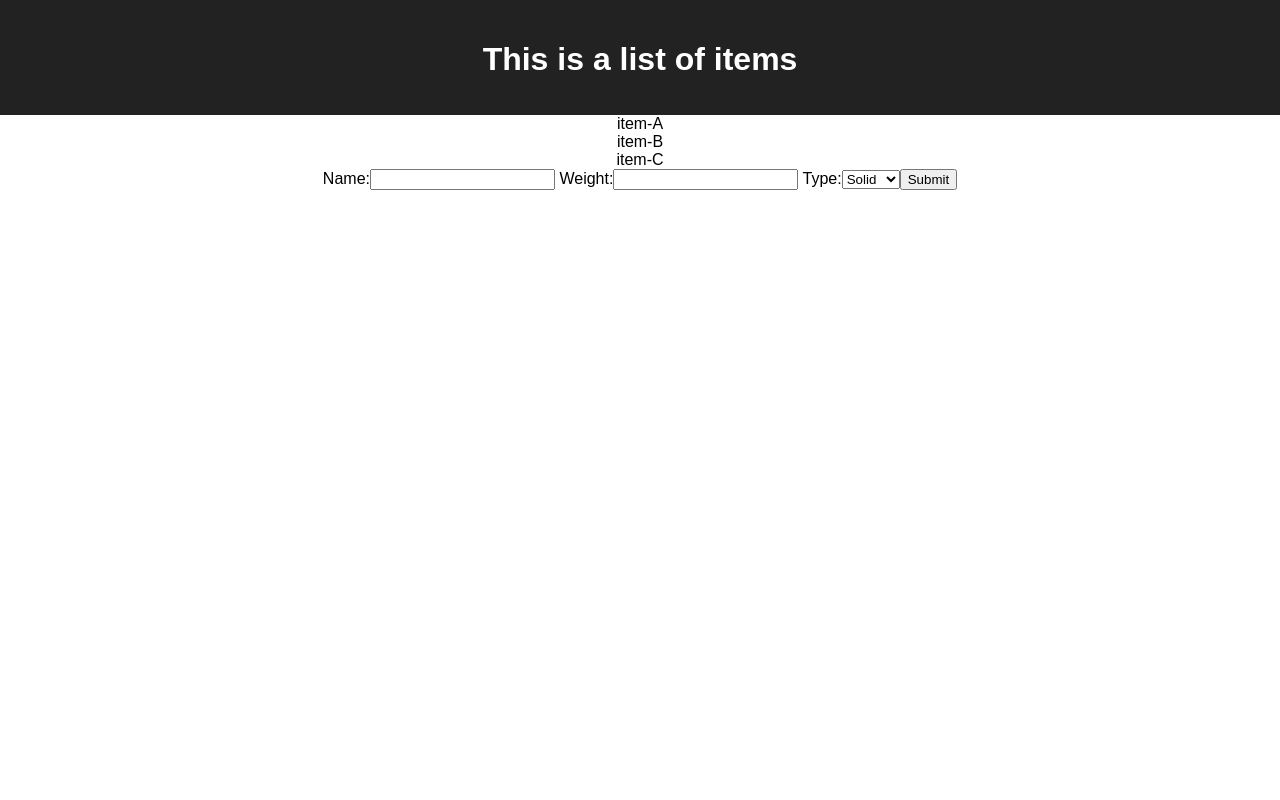
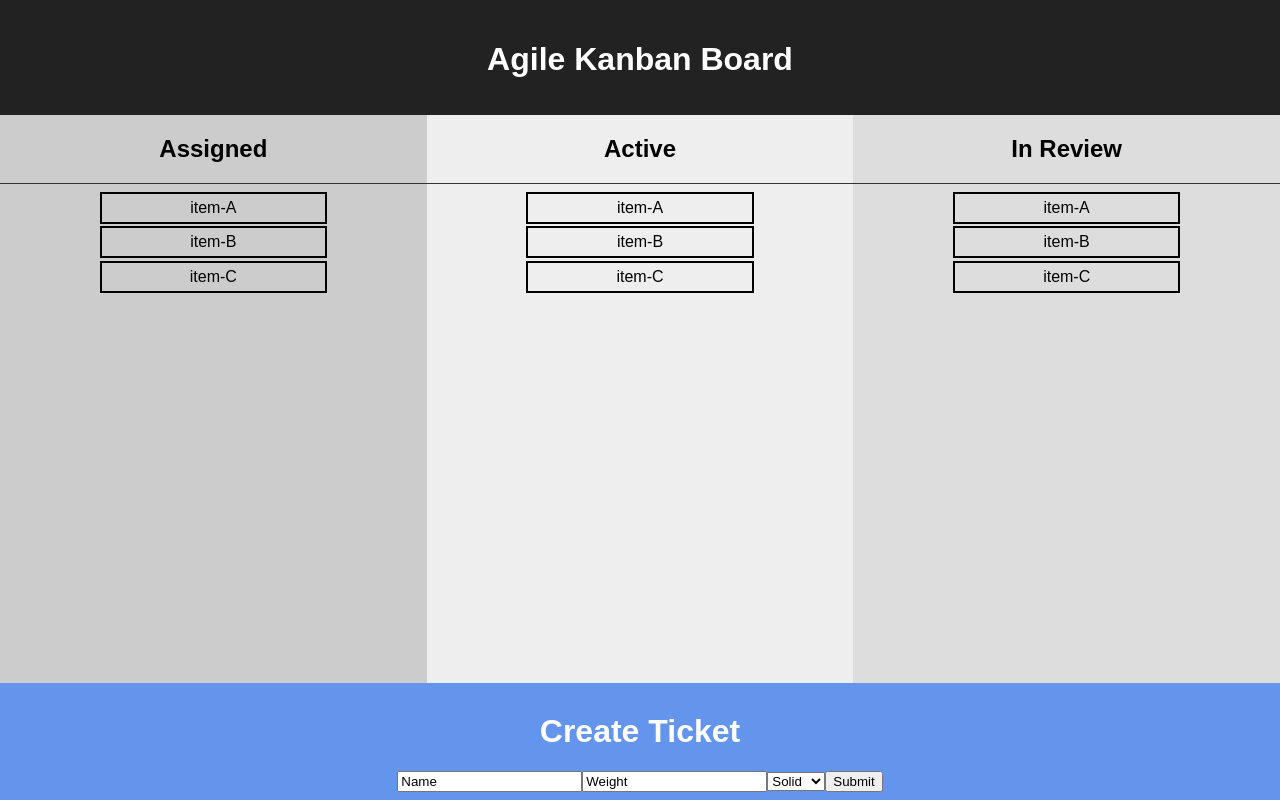
Before and after one commit to gambinish/react-kanban-v1, a React (Create React App) app: page / in a window 1280 px wide. Built offline with nearby package versions, Linux system fonts and the light colour scheme.

Commit message:
initial styles

```diff
--- a/src/App.css
+++ b/src/App.css
@@ -1,5 +1,8 @@
 .App {
-  text-align: center;
+  min-height: 100vh;
+  background: #ccc;
+  display: flex;
+  flex-direction: column;
 }
 
 .App-logo {
@@ -7,11 +10,54 @@
   height: 80px;
 }
 
-.App-header {
+.App-header, .formClass-header {
   background-color: #222;
   height: 75px;
   padding: 20px;
+  text-align: center;
   color: white;
+}
+
+.content {
+  display: flex;
+  flex: 1;
+  background: #999;
+  color: #000;
+}
+
+.columns{
+  display: flex;
+  flex:1;
+}
+
+.assignedColumn{
+  flex: 1;
+  background: #ccc;
+  text-align: center;
+  order: 1;
+}
+
+.activeColumn{
+  flex: 1;
+  background: #eee;
+  text-align: center;
+  order: 2;
+}
+
+.reviewColumn{
+  flex: 1;
+  background: #ddd;
+  text-align: center;
+  order: 3;
+}
+
+.listItem {
+  border: solid black 2px;
+  margin: auto;
+  margin-top: 2.5px;
+  margin-bottom: 2.5px;
+  width: 50%;
+  padding: 5px;
 }
 
 .App-title {
@@ -22,6 +68,28 @@
   font-size: large;
 }
 
+.ItemList-header {
+  background-color: tomato;
+}
+
+.formClass-header {
+  background-color: cornflowerblue;
+  height: auto;
+  padding: 0.5em;
+  align-content: center;
+}
+
+/* .labelClass {
+  border: solid black 2px;
+  padding: 5px;
+} */
+
+hr {
+  border: 0;
+  height: 1px;
+  background: #333;
+}
+
 @keyframes App-logo-spin {
   from { transform: rotate(0deg); }
   to { transform: rotate(360deg); }
--- a/src/App.js
+++ b/src/App.js
@@ -30,14 +30,36 @@ class App extends Component {
     })
   }
 
+
   render() {
+
     return (
       <div className="App">
         <header className="App-header">
-          <h1>This is a list of items</h1>
+          <h1>Agile Kanban Board</h1>
         </header>
-        <ItemList items={this.state.items} />
-        <ItemForm addItem={this.addItemToInventory} />
+        <section className="content">
+          <div className="columns">
+            <header className="assignedColumn">
+              <h1>Assigned</h1>
+              <hr />
+              <ItemList items={this.state.items} />
+            </header>
+            <header className="activeColumn">
+              <h1>Active</h1>
+              <hr />
+              <ItemList items={this.state.items} />
+            </header>
+            <header className="reviewColumn">
+              <h1>In Review</h1>
+              <hr />
+              <ItemList items={this.state.items} />
+            </header>
+          </div>
+        </section>
+        <header className="formClass-header">
+          <ItemForm addItem={this.addItemToInventory} />
+        </header>
       </div>
     )
   }
@@ -45,7 +67,7 @@ class App extends Component {
 
 
 function ItemList(props) {
-  return props.items.map(item => <Item name={item.name} />)
+  return props.items.map(item => <div className="listItem"><Item name={item.name} /></div>)
 }
 
 function Item(props) {
@@ -95,14 +117,15 @@ class ItemForm extends Component {
   render() {
     return (
       <form onSubmit={this.handleSubmit}>
-        <label> Name:
-          <input onChange={this.handleChange} type="text" name="name" />
+        <h1>Create Ticket</h1>
+        <label className="labelClass">
+          <input onChange={this.handleChange} type="text" name="name" value="Name" />
         </label>
-        <label> Weight:
-        <input onChange={this.handleChange} type="text" name="weight" />
+        <label>
+          <input onChange={this.handleChange} type="text" name="weight" value="Weight" />
         </label>
-        <label> Type:
-          <select onChange={this.handleChange} name="type">
+        <label>
+          <select onChange={this.handleChange} name="type" value="Type">
             <option value="solid">Solid</option>
             <option value="liquid">Liquid</option>
             <option value="gas">Gas</option>
```
